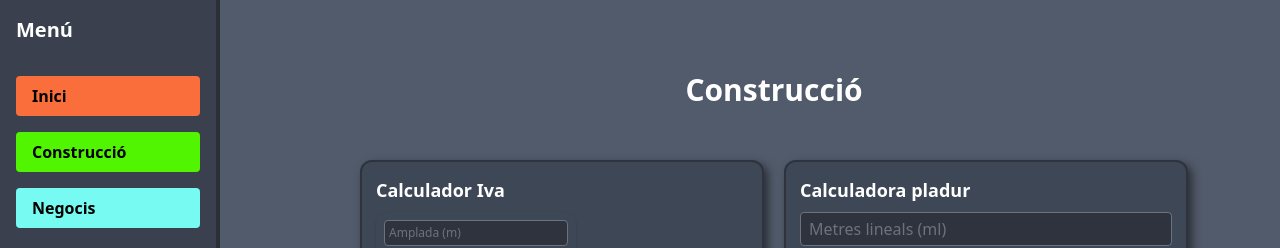
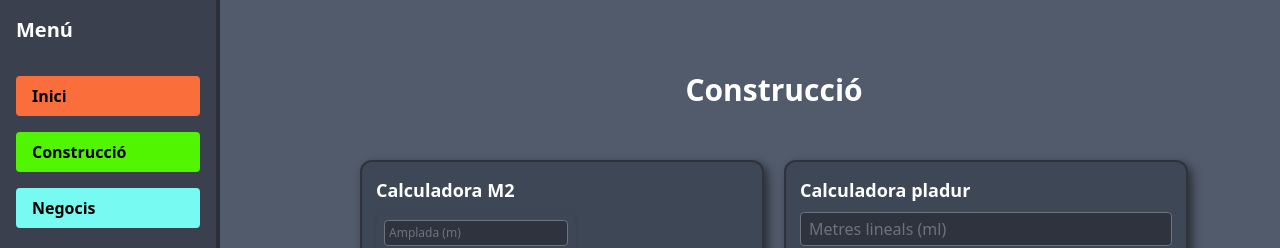
Before and after one commit to JordiZen/nextjs-dashboard-, a Next.js app: page /construccio in a window 1280 px wide. Shown: the top 248 px of the page. Built offline with nearby package versions, Linux system fonts and the light colour scheme.

Commit message:
calculadora m2

```diff
--- a/components/DashboardConstruccio.tsx
+++ b/components/DashboardConstruccio.tsx
@@ -39,7 +39,7 @@ export default function DashboardConstruccio() {
         isDraggable={false}
       >
         <div key="1">
-          <Widget size="1x1" title="Calculador Iva">
+          <Widget size="1x1" title="Calculadora M2">
             <CalculadoraMetresQuadrats />
           </Widget>
         </div>
```
